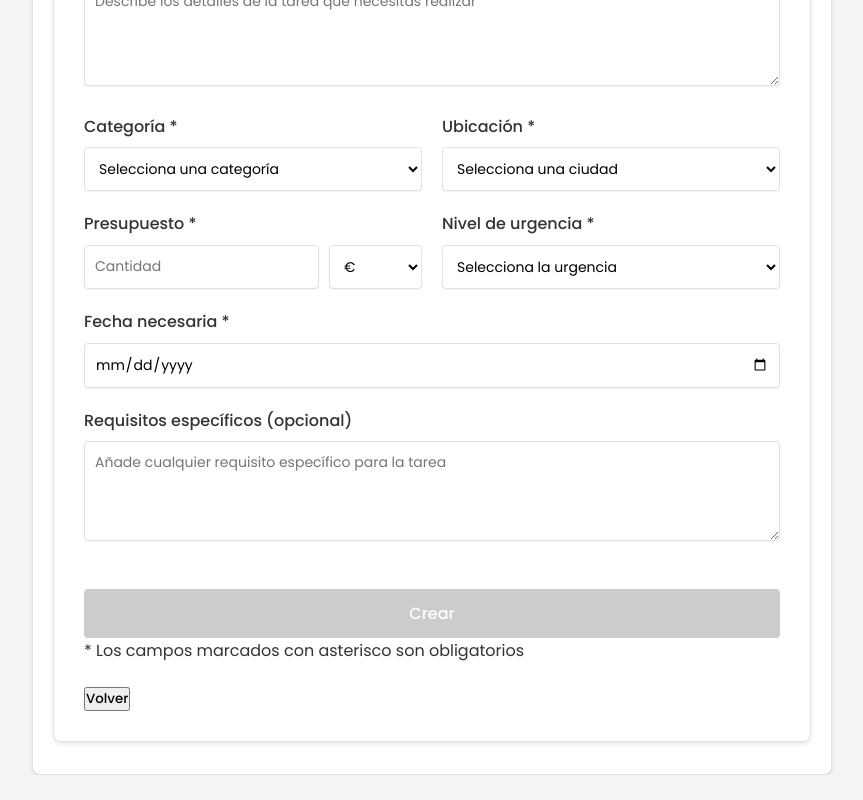
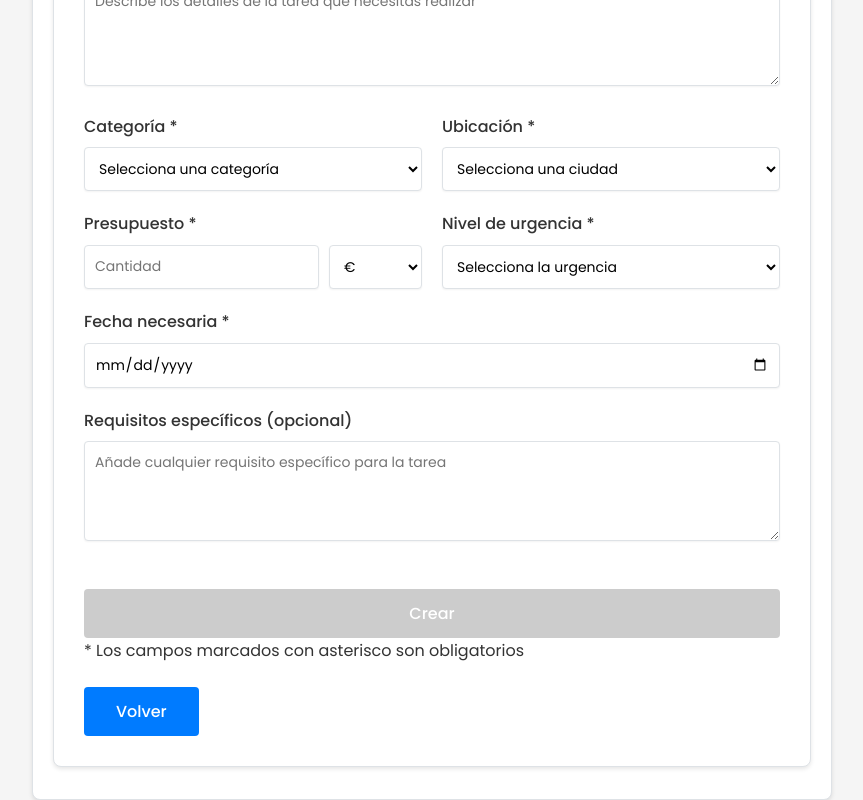
Before and after one commit to ferred23435534546/QuickTask-app, an Angular app in the folder frontend/: page /create-task in a window 1280 px wide. Shown: the part 318-1118 px from the top of the page, without its empty margins (208-1071 px from the left). Before the commit the page ends 1093 px from the top, so only its background shows below. Built offline with nearby package versions, Linux system fonts and the light colour scheme.

Commit message:
Traduccion formulario

```diff
--- a/frontend/src/app/create-task/create-task.component.html
+++ b/frontend/src/app/create-task/create-task.component.html
@@ -28,8 +28,8 @@
           <label for="category">Categoría *</label>
           <select id="category" formControlName="category">
             <option value="">Selecciona una categoría</option>
-            <option *ngFor="let category of categories" [value]="category">
-              {{category}}
+            <option *ngFor="let category of categories" [value]="category.value">
+              {{category.label}}
             </option>
           </select>
           <div *ngIf="taskForm.get('category')?.touched && taskForm.get('category')?.invalid" class="error-message">
@@ -69,8 +69,8 @@
           <label for="urgency">Nivel de urgencia *</label>
           <select id="urgency" formControlName="urgency">
             <option value="">Selecciona la urgencia</option>
-            <option *ngFor="let level of urgencyLevels" [value]="level">
-              {{level}}
+            <option *ngFor="let level of urgencyLevels" [value]="level.value">
+              {{level.label}}
             </option>
           </select>
           <div *ngIf="taskForm.get('urgency')?.touched && taskForm.get('urgency')?.invalid" class="error-message">
@@ -108,6 +108,6 @@
         * Los campos marcados con asterisco son obligatorios
       </p>
     </form>
-    <button class="get-started-button" routerLink="/" style="margin-top: 1.5rem;">Volver</button>
+    <button class="get-started-button" routerLink="/">Volver</button>
   </div>
 </div>
--- a/frontend/src/app/create-task/create-task.component.scss
+++ b/frontend/src/app/create-task/create-task.component.scss
@@ -41,25 +41,26 @@ h1, h2, h3 {
     font-size: 1rem;
     line-height: 1.4;
   }
+}
 
-  .get-started-button {
-    background-color: #007bff;
-    color: white;
-    border: none;
-    padding: 0.75rem 2rem;
-    border-radius: 4px;
-    font-size: 1rem;
-    font-weight: 500;
-    cursor: pointer;
-    transition: background-color 0.2s ease;
+.get-started-button {
+  background-color: #007bff !important;
+  color: white !important;
+  border: none !important;
+  padding: 0.75rem 2rem !important;
+  border-radius: 4px !important;
+  font-size: 1rem !important;
+  font-weight: 500 !important;
+  cursor: pointer !important;
+  transition: background-color 0.2s ease !important;
+  margin-top: 1.5rem !important;
 
-    &:hover {
-      background-color: #0056b3;
-    }
+  &:hover {
+    background-color: #0056b3 !important;
+  }
 
-    &:active {
-      transform: translateY(1px);
-    }
+  &:active {
+    transform: translateY(1px) !important;
   }
 }
 
--- a/frontend/src/app/create-task/create-task.component.ts
+++ b/frontend/src/app/create-task/create-task.component.ts
@@ -14,8 +14,20 @@ import { TaskService } from '../services/task.service';
 })
 export class CreateTaskComponent {
   taskForm!: FormGroup;
-  categories = Object.values(TaskCategory);
-  urgencyLevels = Object.values(TaskUrgency);
+  categories = [
+    { label: 'Limpieza', value: TaskCategory.Limpieza },
+    { label: 'Jardinería', value: TaskCategory.Jardineria },
+    { label: 'Entrega', value: TaskCategory.Entrega },
+    { label: 'Mudanza', value: TaskCategory.Mudanza },
+    { label: 'Traducción', value: TaskCategory.Traduccion },
+    { label: 'Otros', value: TaskCategory.Otros }
+  ];
+  urgencyLevels = [
+    { label: 'Baja', value: TaskUrgency.Baja },
+    { label: 'Media', value: TaskUrgency.Media },
+    { label: 'Alta', value: TaskUrgency.Alta },
+    { label: 'Inmediata', value: TaskUrgency.Inmediata }
+  ];
   successMessage: string | null = null;
   errorMessage: string | null = null;
 
```
